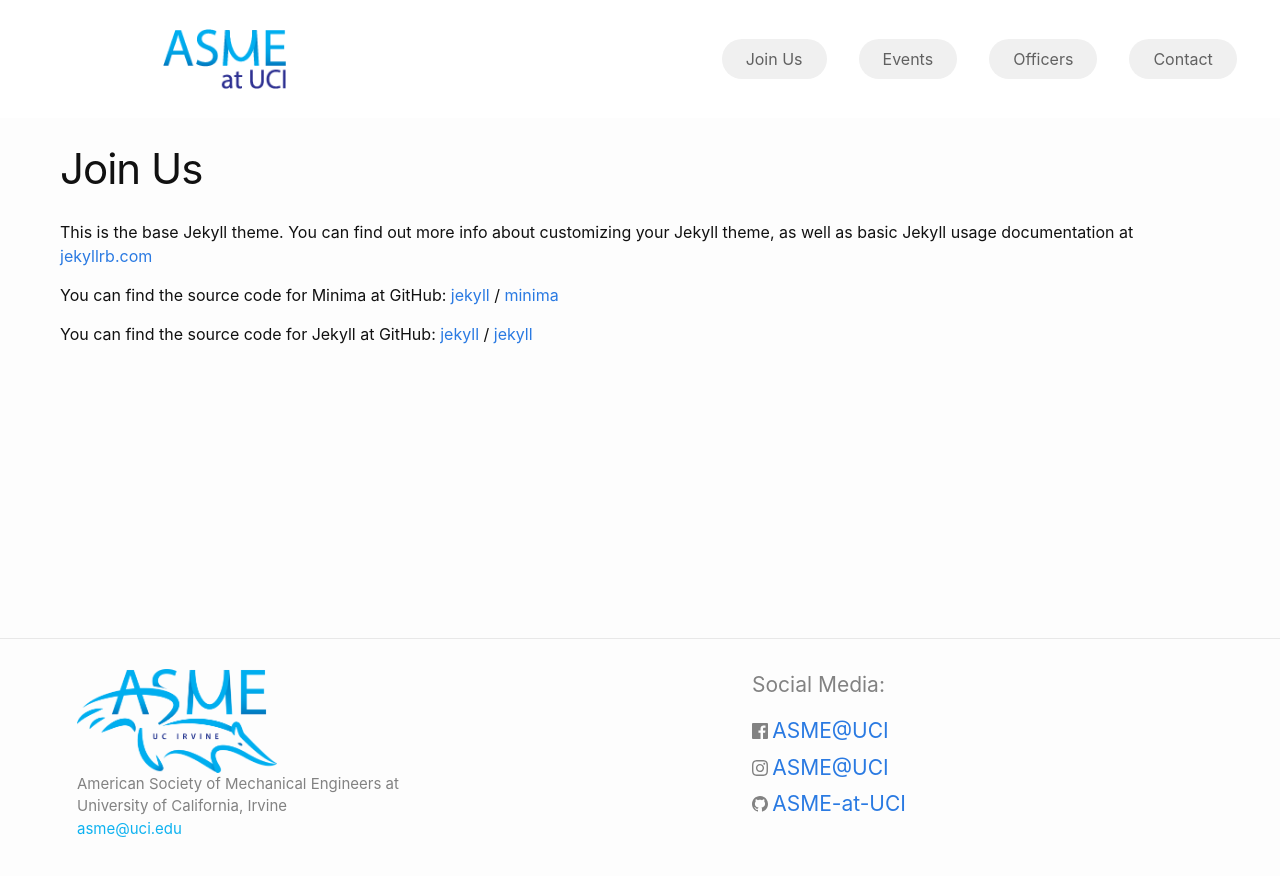
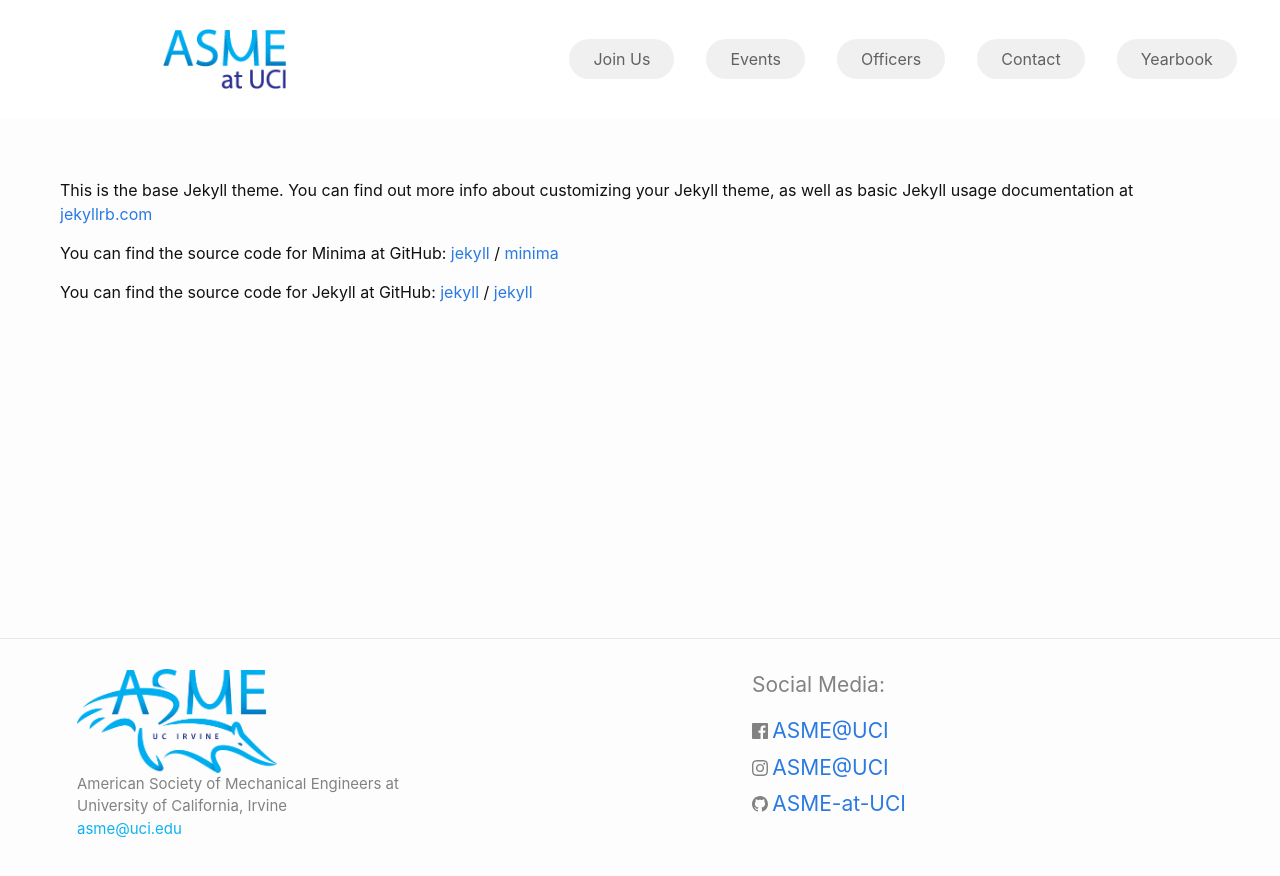
Before and after one commit to ASME-at-UCI/website, a Jekyll site: the page built from Join Us.markdown, in a window 1280 px wide. Shown: the top 876 px of the page. Built offline with Jekyll 4.4.1, drawn with Linux system fonts in a browser that asks for light colours; nearby versions of some CDN libraries; comment, search, counter and statistics services are not loaded.

Commit message:
adding yearbook page
adding an empty yearbook page, hopefully this works

```diff
--- a/Join Us.markdown
+++ b/Join Us.markdown
@@ -1,6 +1,6 @@
 ---
 layout: page
-title: Join Us
+title:
 permalink: /join/
 ---
 
--- a/_includes/header.html
+++ b/_includes/header.html
@@ -55,6 +55,9 @@
 				<li class="nav-item">
 					<a class="nav-link" href="/index.html#contact">Contact</a>
 				</li>
+				<li class="nav-item">
+					<a class="nav-link" href="/yearbook">Yearbook</a>
+				</li>
 			</ul>
 		</div>
 	</nav>
--- /dev/null
+++ b/yearbook.markdown
@@ -0,0 +1,6 @@
+---
+layout: page
+permalink: /yearbook/
+---
+
+<!-- add the html code for yearbook here -->
```
